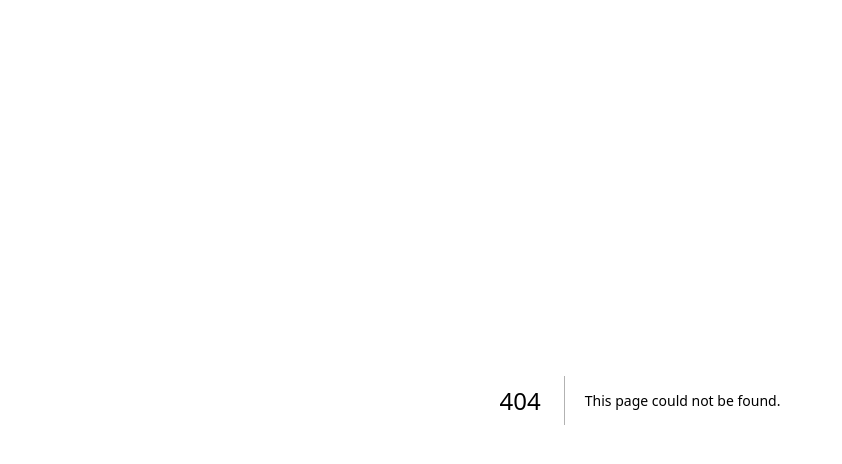
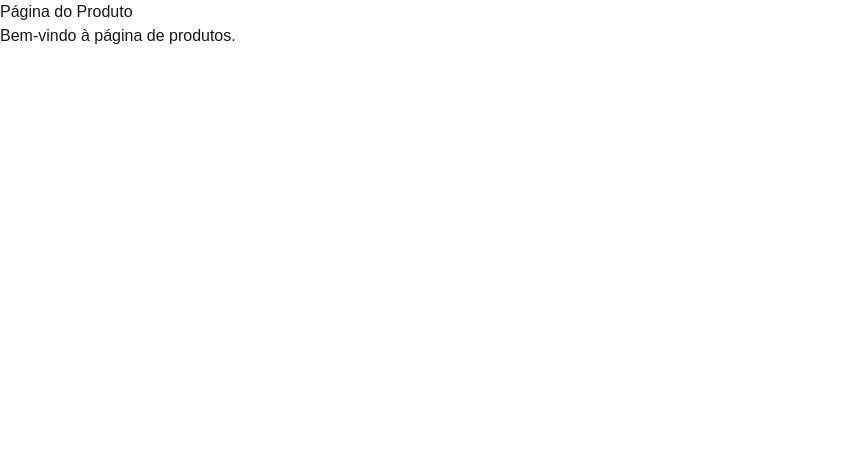
Before and after one commit to evelynhelena/lumi-bank, a Next.js app: page /transaction in a window 1280 px wide. Before the commit this address had no page. Shown: the top 464 px of the page, without its empty margins (0-842 px from the left). Built offline with nearby package versions, Linux system fonts and the light colour scheme.

Commit message:
create route

```diff
--- /dev/null
+++ b/src/app/transaction/[id]/page.tsx
@@ -0,0 +1,11 @@
+'use client'
+
+import { useParams } from 'next/navigation'
+
+export default function InserdTransaciton(){
+    const params = useParams()
+    console.log(params)
+    return(
+        <h1>insert </h1>
+    )
+}
--- /dev/null
+++ b/src/app/transaction/page.tsx
@@ -0,0 +1,8 @@
+export default function TransactionPage() {
+    return (
+      <div>
+        <h1>Página do Produto</h1>
+        <p>Bem-vindo à página de produtos.</p>
+      </div>
+    );
+  }
```
Also changed, not shown: package.json (+7 -7 lines), 1 other file (tests, documents, lock files or other folders).
